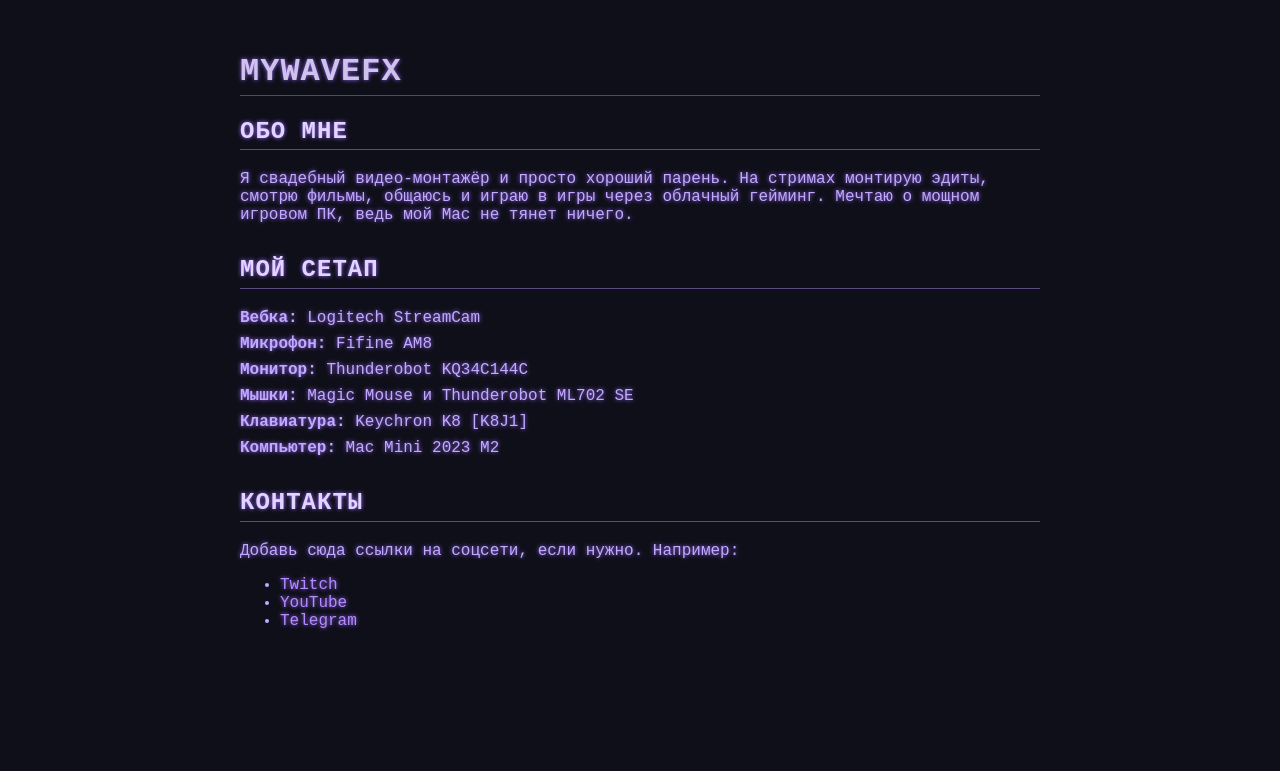
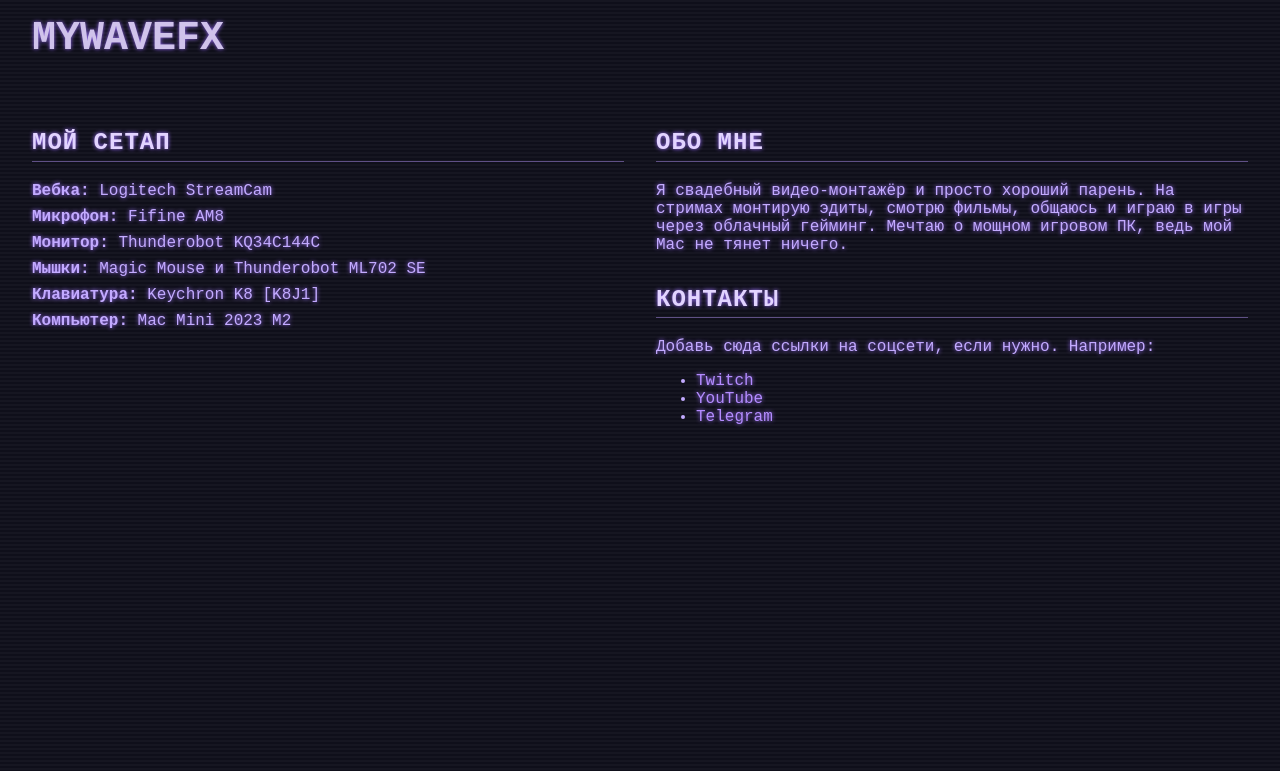
Before and after one commit to mywavefx/mywavefx-site, a plain HTML site: page index.html in a window 1280 px wide. Drawn offline with Linux system fonts and the light colour scheme.

Commit message:
Update index.html

```diff
--- a/index.html
+++ b/index.html
@@ -1,4 +1,3 @@
-
 <!DOCTYPE html>
 <html lang="ru">
 <head>
@@ -12,13 +11,52 @@
       background: #0f0f1a;
       color: #c2a9ff;
       text-shadow: 0 0 4px #9a6dff;
+      display: flex;
+      flex-direction: column;
+      height: 100vh;
+      overflow: hidden;
     }
-    .container {
-      max-width: 800px;
-      margin: 0 auto;
+    .vhs-overlay {
+      position: fixed;
+      top: 0;
+      left: 0;
+      width: 100%;
+      height: 100%;
+      pointer-events: none;
+      background: repeating-linear-gradient(
+        to bottom,
+        rgba(255, 255, 255, 0.03),
+        rgba(255, 255, 255, 0.03) 2px,
+        transparent 2px,
+        transparent 4px
+      );
+      animation: vhsNoise 0.2s infinite;
+      z-index: 999;
+    }
+    @keyframes vhsNoise {
+      0% { transform: translateY(0); }
+      50% { transform: translateY(-1px); }
+      100% { transform: translateY(1px); }
+    }
+    .header {
+      padding: 1rem 2rem;
+      font-size: 2.5rem;
+      font-weight: bold;
+      text-transform: uppercase;
+      color: #e2d3ff;
+      z-index: 1;
+    }
+    .main {
+      display: flex;
+      flex: 1;
       padding: 2rem;
+      gap: 2rem;
+      z-index: 1;
     }
-    h1, h2 {
+    .left, .right {
+      flex: 1;
+    }
+    h2 {
       color: #e2d3ff;
       text-transform: uppercase;
       letter-spacing: 1px;
@@ -49,14 +87,11 @@
   </style>
 </head>
 <body>
-  <div class="container">
-    <h1 class="vhs-glow">mywavefx</h1>
+  <div class="vhs-overlay"></div>
+  <div class="header vhs-glow">mywavefx</div>
 
-    <div class="section">
-      <h2>Обо мне</h2>
-      <p>Я свадебный видео-монтажёр и просто хороший парень. На стримах монтирую эдиты, смотрю фильмы, общаюсь и играю в игры через облачный гейминг. Мечтаю о мощном игровом ПК, ведь мой Mac не тянет ничего.</p>
-    </div>
-
+  <div class="main">
+    <div class="left">
       <div class="section">
         <h2>Мой сетап</h2>
         <div class="item"><strong>Вебка:</strong> Logitech StreamCam</div>
@@ -65,6 +100,13 @@
         <div class="item"><strong>Мышки:</strong> Magic Mouse и Thunderobot ML702 SE</div>
         <div class="item"><strong>Клавиатура:</strong> Keychron K8 [K8J1]</div>
         <div class="item"><strong>Компьютер:</strong> Mac Mini 2023 M2</div>
+      </div>
+    </div>
+
+    <div class="right">
+      <div class="section">
+        <h2>Обо мне</h2>
+        <p>Я свадебный видео-монтажёр и просто хороший парень. На стримах монтирую эдиты, смотрю фильмы, общаюсь и играю в игры через облачный гейминг. Мечтаю о мощном игровом ПК, ведь мой Mac не тянет ничего.</p>
       </div>
 
       <div class="section">
@@ -77,5 +119,6 @@
         </ul>
       </div>
     </div>
+  </div>
 </body>
 </html>
```
Lines whose indentation alone changed are shown as unchanged.
